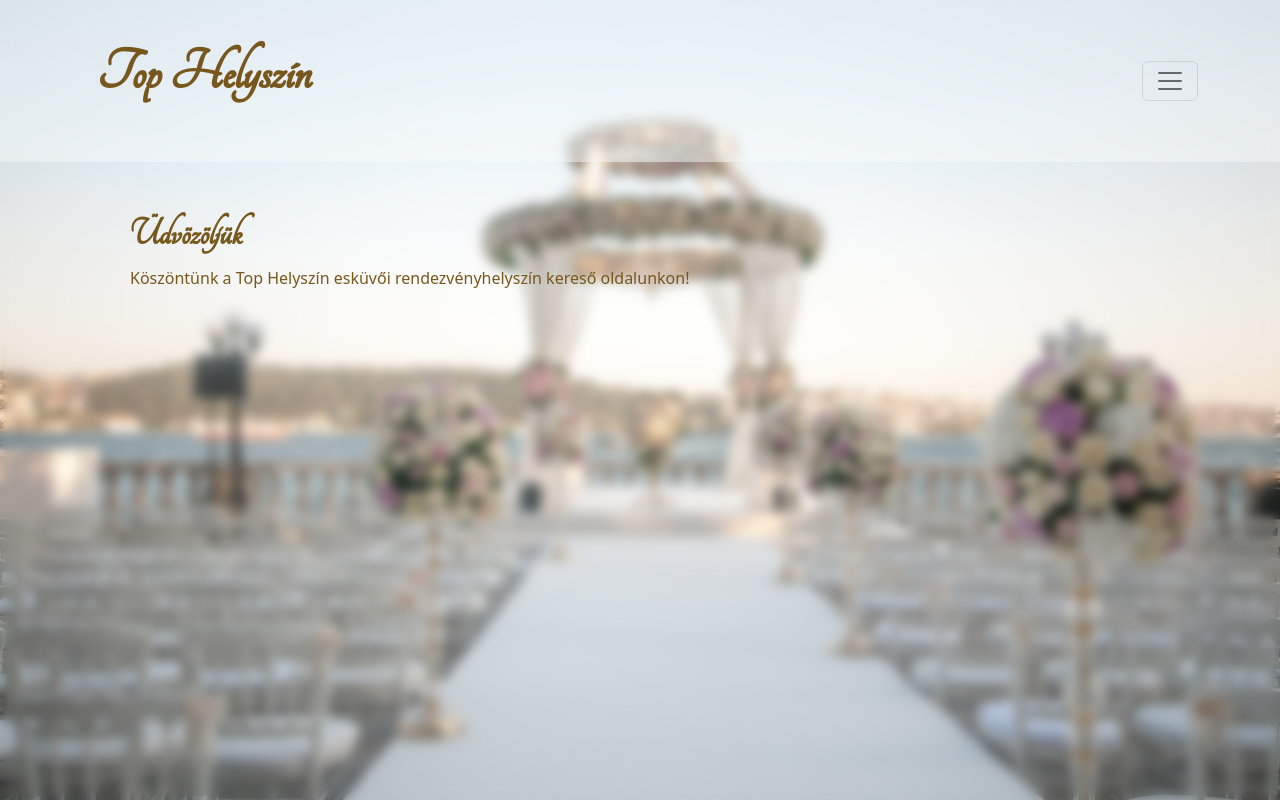
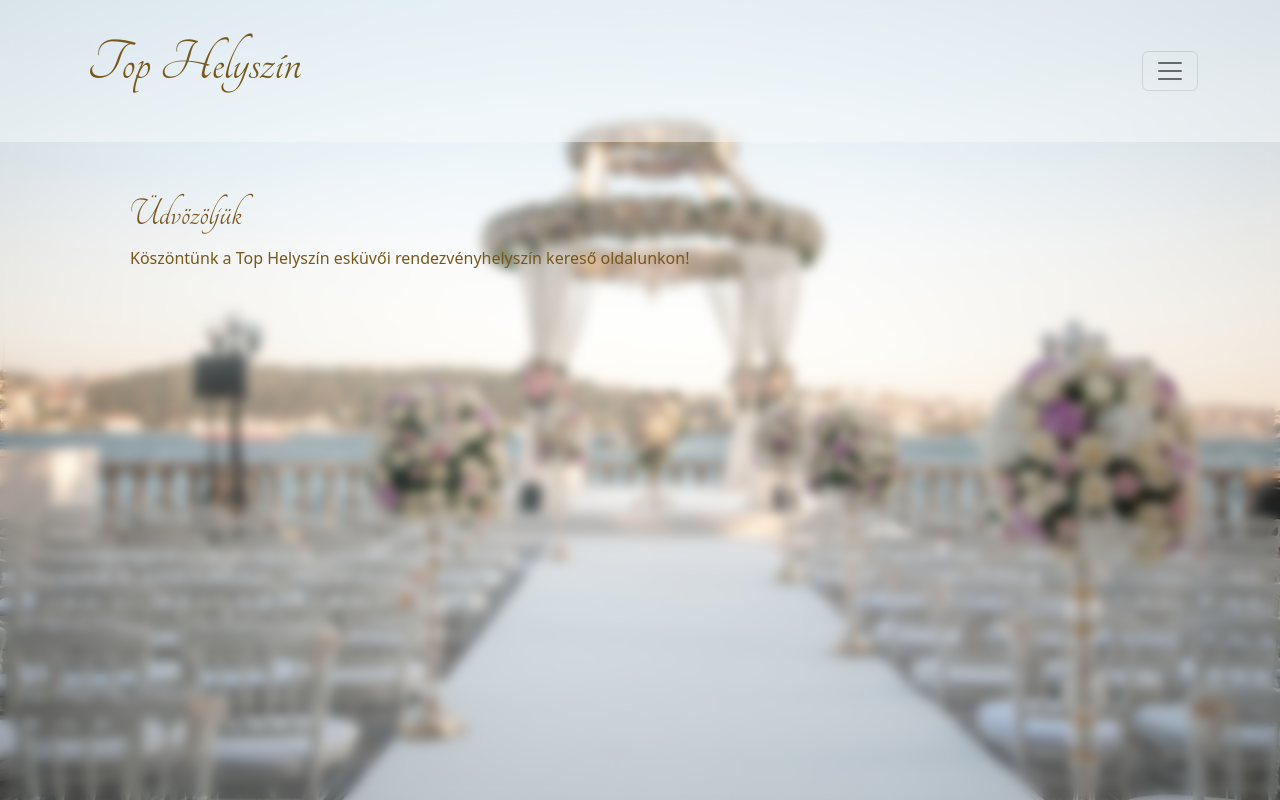
Before and after one commit to Kenarv/IT_projekt_GGB_2023, a plain HTML site: page web/index.html in a window 1280 px wide. Drawn offline with nearby package versions, Linux system fonts and the light colour scheme.

Commit message:
font weight korrekció

```diff
--- a/styles/main_page_style.css
+++ b/styles/main_page_style.css
@@ -12,9 +12,10 @@
   color: rgb(119, 87, 28);
 }
 #main_menu {
-  padding: 15px;
+
+  padding: 5px;
   font-family: "Tangerine", serif;
-  font-weight: bolder;
+  font-weight:500;
   font-size: 60px;
   color: rgb(119, 87, 28);
 }
@@ -35,6 +36,6 @@ body {
 
 #greet {
   font-family: "Tangerine", serif;
-  font-weight: bolder;
+  font-weight: 200;
   color: rgb(119, 87, 28);
 }
```
